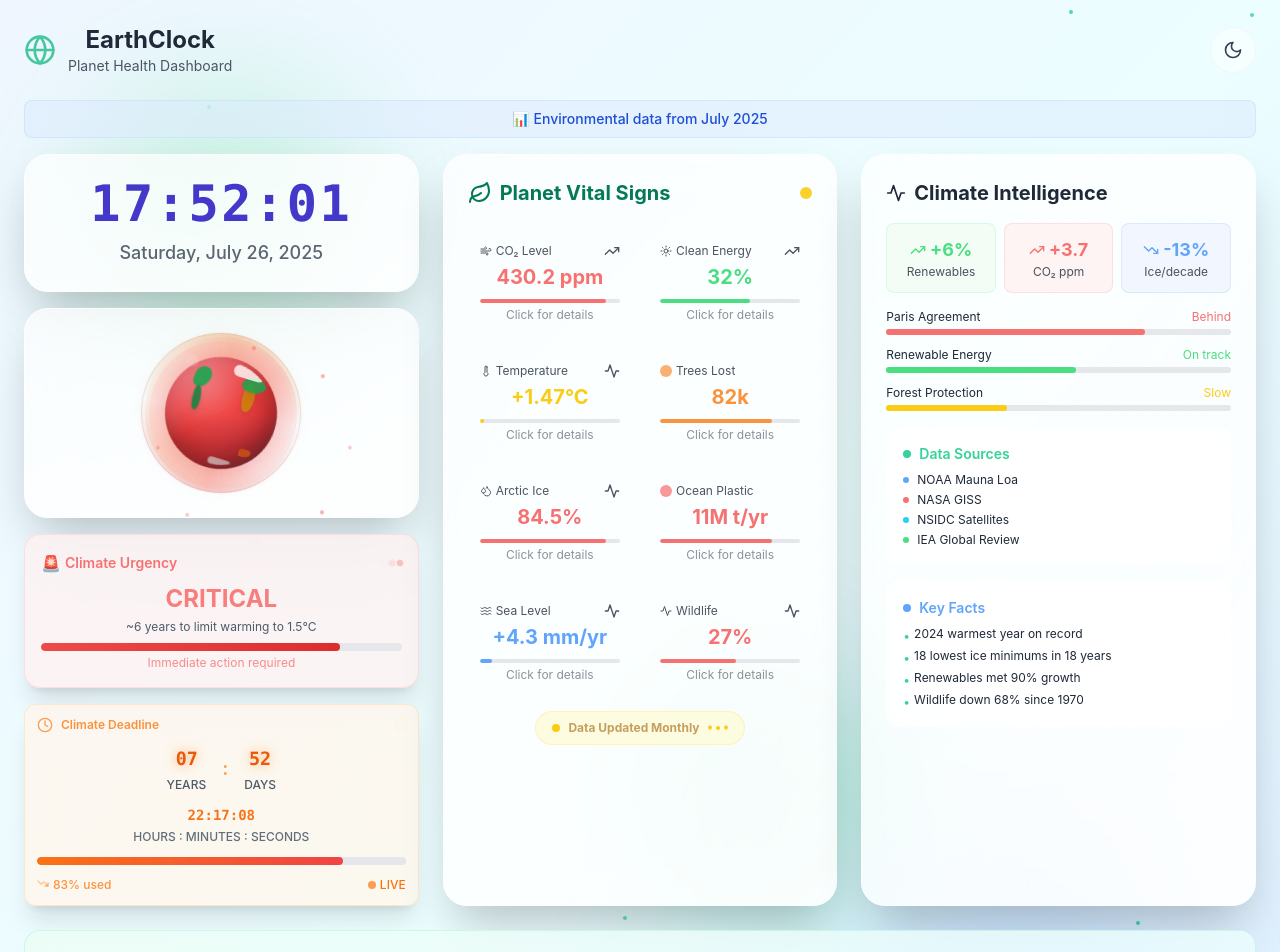
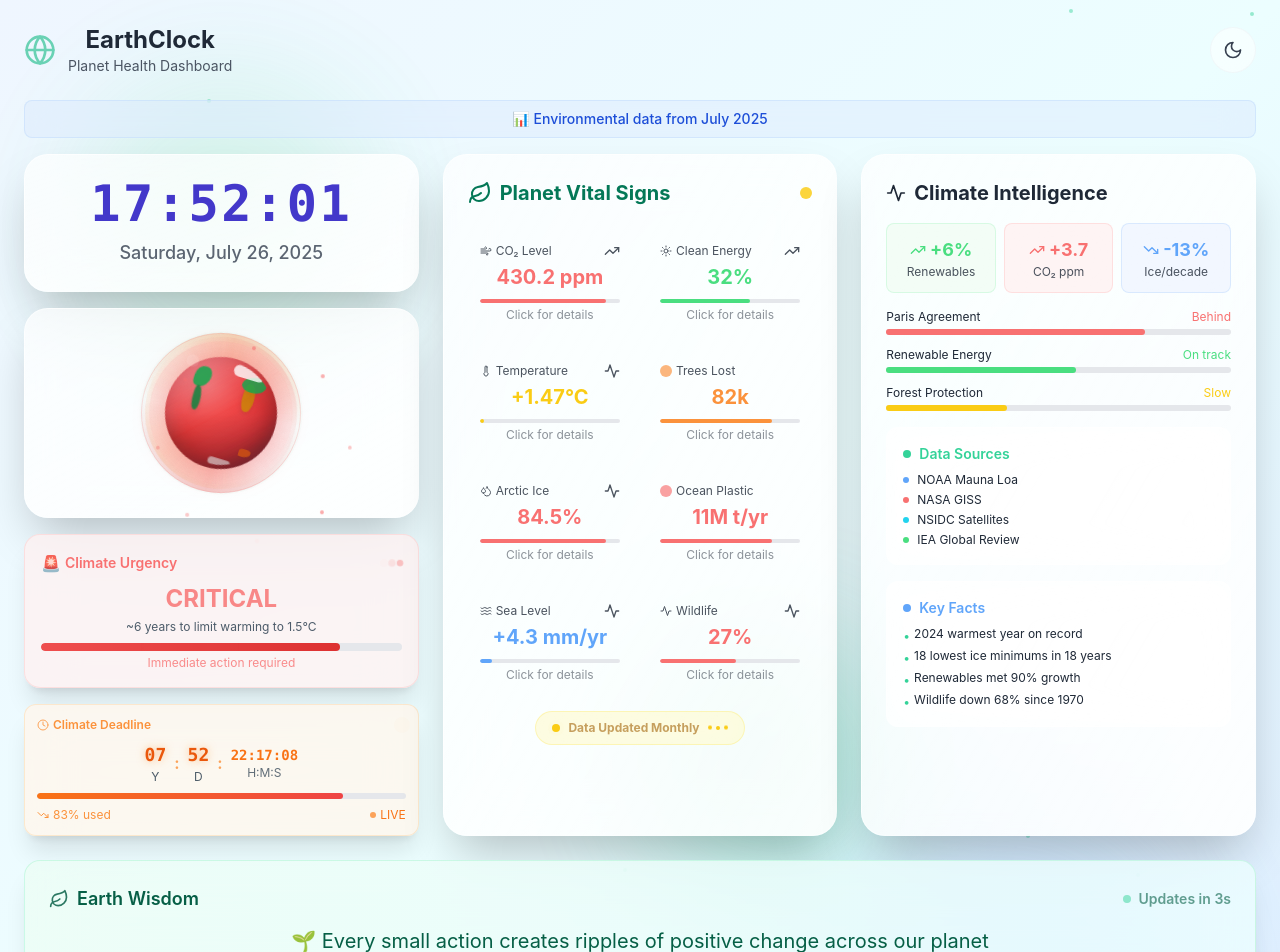
Before and after one commit to humaxai2025/earthclock, a React (Vite) app: page / in a window 1280 px wide. Shown: the top 952 px of the page. Built offline with nearby package versions, Linux system fonts and the light colour scheme; the HTML template or start-up script is replaced by a standard one.

Commit message:
Updated Carbon Countdown component

```diff
--- a/src/components/CarbonCountdown.jsx
+++ b/src/components/CarbonCountdown.jsx
@@ -1,5 +1,5 @@
 import React, { useState, useEffect } from 'react';
-import { Clock, AlertTriangle, TrendingDown } from 'lucide-react';
+import { Clock, TrendingDown } from 'lucide-react';
 
 const CarbonCountdown = ({ isDarkMode }) => {
   const [timeRemaining, setTimeRemaining] = useState({
@@ -75,111 +75,64 @@ const CarbonCountdown = ({ isDarkMode }) => {
     <div className={`p-3 rounded-xl backdrop-blur-xl shadow-xl border transition-all duration-300 hover:scale-105 ${
       isDarkMode ? 'bg-orange-900/30 border-orange-500/30' : 'bg-orange-50/80 border-orange-200/50'
     }`}>
-      {/* Header */}
-      <div className="flex items-center justify-between mb-3">
+      {/* Compact Header */}
+      <div className="flex items-center justify-between mb-2">
         <div className="flex items-center">
-          <Clock className="w-4 h-4 text-orange-400 animate-pulse mr-2" />
+          <Clock className="w-3 h-3 text-orange-400 animate-pulse mr-1" />
           <span className="text-xs font-semibold text-orange-400">Climate Deadline</span>
         </div>
         <div className="w-2 h-2 rounded-full bg-orange-400 animate-ping" />
       </div>
 
-      {/* Main Countdown Display - Fixed Layout */}
-      <div className="mb-3">
-        <div className="flex items-center justify-center space-x-4 mb-3">
-          {/* Years */}
-          <div className="text-center flex-shrink-0">
-            <div className={`text-lg font-bold font-mono mb-1 glow-text ${
-              isDarkMode ? 'text-orange-300' : 'text-orange-600'
-            }`}>
+      {/* Compact Countdown - Single Row */}
+      <div className="mb-2">
+        <div className="flex items-center justify-center space-x-2 text-center">
+          <div>
+            <div className={`text-lg font-bold font-mono ${isDarkMode ? 'text-orange-300' : 'text-orange-600'}`}
+                 style={{textShadow: '0 0 8px rgba(251, 146, 60, 0.6)'}}>
               {formatTimeUnit(timeRemaining.years)}
             </div>
-            <div className="text-xs font-medium opacity-80">YEARS</div>
+            <div className="text-xs opacity-80">Y</div>
           </div>
-
-          {/* Separator */}
-          <div className="text-orange-400 font-bold text-lg animate-pulse">:</div>
-
-          {/* Days */}
-          <div className="text-center flex-shrink-0">
-            <div className={`text-lg font-bold font-mono mb-1 glow-text ${
-              isDarkMode ? 'text-orange-300' : 'text-orange-600'
-            }`}>
+          <div className="text-orange-400 font-bold animate-pulse">:</div>
+          <div>
+            <div className={`text-lg font-bold font-mono ${isDarkMode ? 'text-orange-300' : 'text-orange-600'}`}
+                 style={{textShadow: '0 0 8px rgba(251, 146, 60, 0.6)'}}>
               {formatTimeUnit(timeRemaining.days)}
             </div>
-            <div className="text-xs font-medium opacity-80">DAYS</div>
+            <div className="text-xs opacity-80">D</div>
           </div>
-        </div>
-
-        {/* Hours:Minutes:Seconds - Secondary Row */}
-        <div className="text-center">
-          <div className={`text-sm font-bold font-mono mb-1 live-pulse ${
-            isDarkMode ? 'text-orange-400' : 'text-orange-500'
-          }`}>
-            {formatTimeUnit(timeRemaining.hours)}:{formatTimeUnit(timeRemaining.minutes)}:{formatTimeUnit(timeRemaining.seconds)}
+          <div className="text-orange-400 font-bold animate-pulse">:</div>
+          <div>
+            <div className={`text-sm font-bold font-mono ${isDarkMode ? 'text-orange-400' : 'text-orange-500'}`}
+                 style={{animation: timeRemaining.seconds % 2 === 0 ? 'pulse 1s ease-in-out' : 'none'}}>
+              {formatTimeUnit(timeRemaining.hours)}:{formatTimeUnit(timeRemaining.minutes)}:{formatTimeUnit(timeRemaining.seconds)}
+            </div>
+            <div className="text-xs opacity-70">H:M:S</div>
           </div>
-          <div className="text-xs font-medium opacity-70">HOURS : MINUTES : SECONDS</div>
         </div>
       </div>
 
       {/* Compact Progress Bar */}
-      <div className="mb-3">
-        <div className="w-full bg-gray-200 rounded-full h-2 overflow-hidden">
-          <div className="bg-gradient-to-r from-orange-500 to-red-500 h-2 rounded-full relative progress-bar"
+      <div className="mb-2">
+        <div className="w-full bg-gray-200 rounded-full h-1.5 overflow-hidden">
+          <div className="bg-gradient-to-r from-orange-500 to-red-500 h-1.5 rounded-full"
                style={{ width: `${carbonBudgetData.budgetUsedPercent}%` }}>
-            <div className="absolute inset-0 bg-gradient-to-r from-transparent via-white/40 to-transparent animate-ping" />
           </div>
         </div>
       </div>
 
-      {/* Bottom Status */}
+      {/* Compact Bottom */}
       <div className="flex items-center justify-between text-xs">
         <div className="flex items-center text-orange-400">
-          <TrendingDown className="w-3 h-3 mr-1 animate-bounce" />
-          <span className="font-medium">{carbonBudgetData.budgetUsedPercent}% used</span>
+          <TrendingDown className="w-3 h-3 mr-1" />
+          <span>{carbonBudgetData.budgetUsedPercent}% used</span>
         </div>
         <div className="flex items-center text-orange-500">
-          <div className="w-2 h-2 rounded-full bg-orange-400 animate-pulse mr-1" />
-          <span className="font-medium">LIVE</span>
+          <div className="w-1.5 h-1.5 rounded-full bg-orange-400 animate-pulse mr-1" />
+          <span>LIVE</span>
         </div>
       </div>
-
-      {/* CSS Styles */}
-      <style jsx>{`
-        .glow-text {
-          text-shadow: 0 0 8px rgba(251, 146, 60, 0.6);
-          animation: glow 2s ease-in-out infinite alternate;
-        }
-
-        .live-pulse {
-          animation: ${timeRemaining.seconds % 2 === 0 ? 'pulse 1s ease-in-out' : 'none'};
-        }
-
-        .progress-bar {
-          animation: slideIn 2s ease-out;
-        }
-
-        @keyframes glow {
-          0% {
-            text-shadow: 0 0 5px rgba(251, 146, 60, 0.4);
-            transform: scale(1);
-          }
-          100% {
-            text-shadow: 0 0 12px rgba(251, 146, 60, 0.8);
-            transform: scale(1.02);
-          }
-        }
-
-        @keyframes pulse {
-          0%, 100% { opacity: 1; }
-          50% { opacity: 0.7; }
-        }
-
-        @keyframes slideIn {
-          from { width: 0%; }
-          to { width: ${carbonBudgetData.budgetUsedPercent}%; }
-        }
-      `}</style>
     </div>
   );
 };
```
